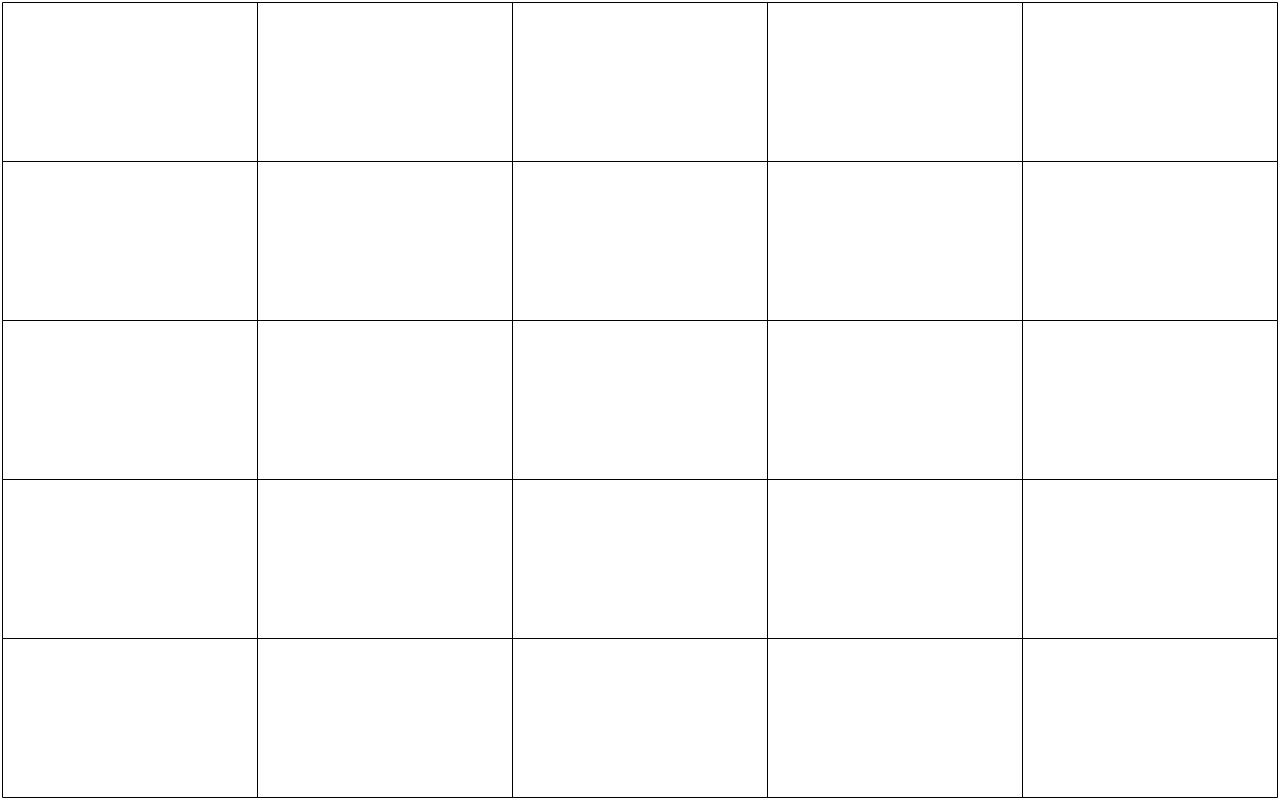
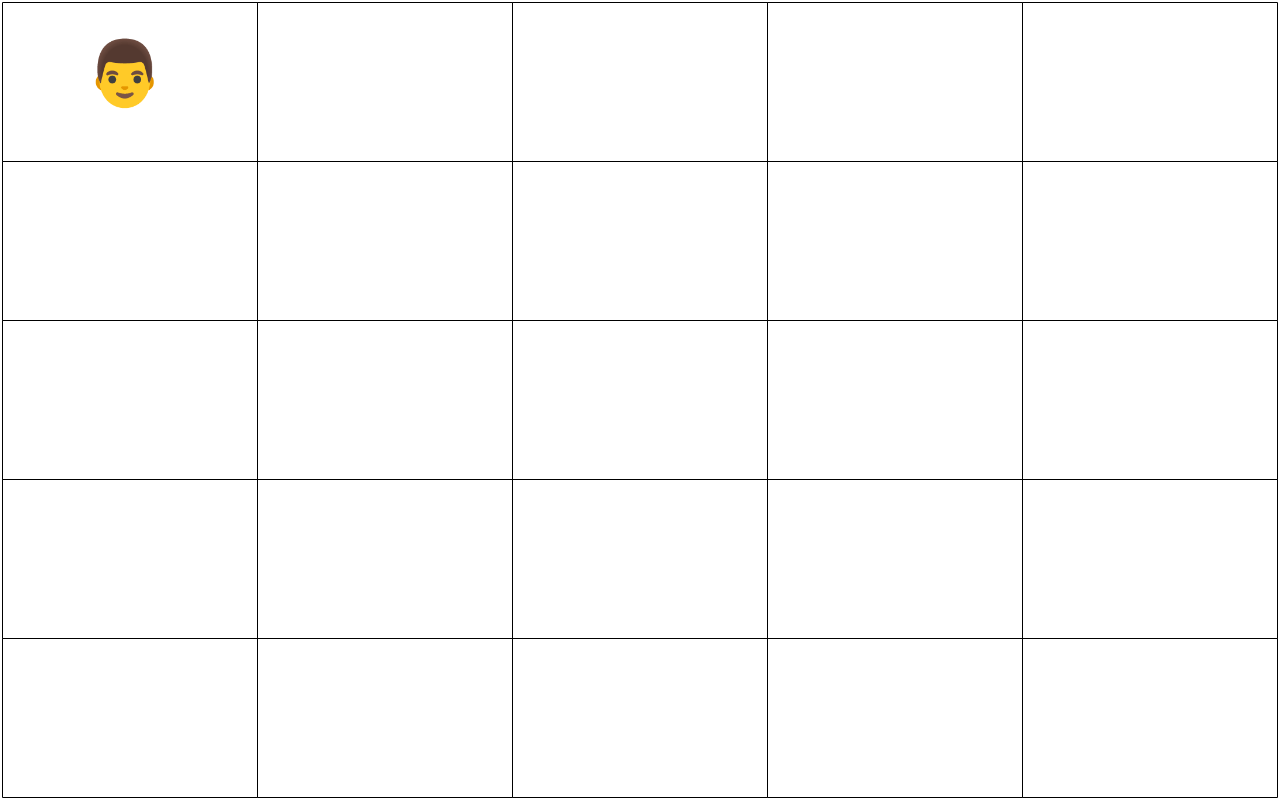
Before and after one commit to EN10/TBS-Board, a plain HTML site: page index.html in a window 1280 px wide. Drawn offline with Linux system fonts and the light colour scheme.

Commit message:
clean up x,y and draw face

```diff
--- a/index.html
+++ b/index.html
@@ -4,23 +4,28 @@
     padding: 0;
 }
 </style>
+
 <canvas id='c'></canvas>
 <script>
 let c = document.getElementById('c').getContext('2d')
-let b = 5 // boarder
+let b = 5   // boarder size, b2 is half
 let w = document.body.clientWidth -b
 let h = document.body.clientHeight -b
 c.canvas.width = w +b
 c.canvas.height = h +b
 
-let [x,y,sq] = [b/2,b/2,5]
-
+let rct = 5  // how many rectangles
+let [rctW,rctH, b2, draw] = [w/rct, h/rct, b/2, true]
 c.beginPath()
-for (let x = b/2; x < w; x+=w/sq) {
-    for (let y = b/2; y < h; y+=h/sq) {
-        c.rect(x, y, w/sq, h/sq)
+for (let x = 0; x < b; x++) {
+    for (let y = 0; y < b; y++) {
+        c.rect(x*rctW+b2, y*rctH+b2, rctW, rctH)
+        if (draw){
+            c.font = rctW/4 + "px Arial"
+            c.fillText("👨", x+rctW/3, y+(rctH*6/10))
+            draw = false
+        }
     }
 }
-c.stroke();
-
+c.stroke()
 </script>
```
